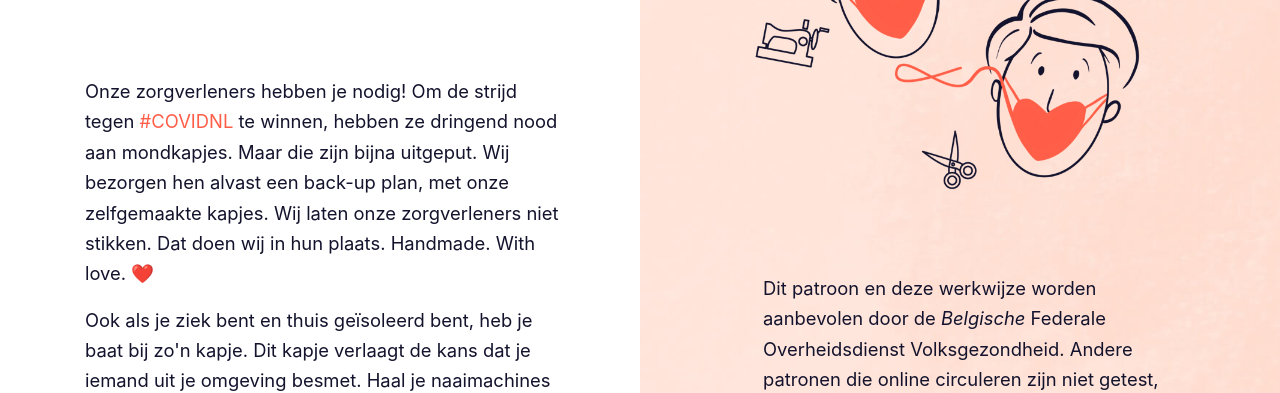
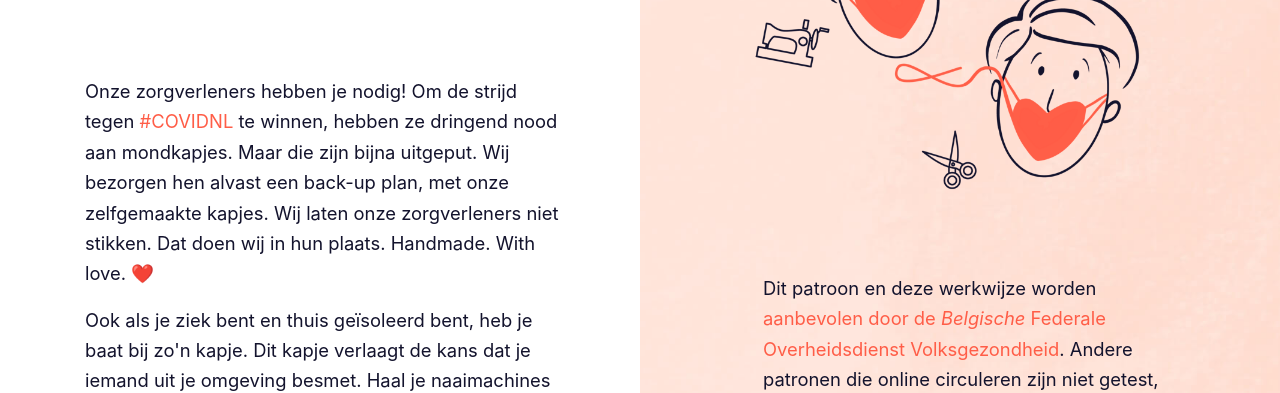
Before and after one commit to MakeInBelgium/naaiactie, a website: page website/html/NL_nl/index.html in a window 1280 px wide. Shown: the part 413-806 px from the top of the page. Drawn offline with Linux system fonts and the light colour scheme.

Commit message:
Link FOD

```diff
--- a/website/html/NL_nl/index.html
+++ b/website/html/NL_nl/index.html
@@ -116,7 +116,9 @@
             </footer>
           </article>
           <figure class="stamp-of-approval">
+            <a href="https://www.facebook.com/notes/fod-volksgezondheid-veiligheid-van-de-voedselketen-en-leefmilieu/tips-om-je-eigen-mondmasker-te-maken/3168180623213948/">
             <img src="/assets/img/fod-badge.svg" width="150" width="150" alt="FOD Approved" />
+            </a>
           </figure>
         </div>
         <div class="col-md-6 hero-bg d-flex align-items-center">
@@ -126,7 +128,7 @@
                 height="755" />
             </figure>
             <p class="pl-md-4 pl-lg-5">
-              Dit patroon en deze werkwijze worden aanbevolen door de <em>Belgische</em> Federale Overheidsdienst Volksgezondheid.
+            Dit patroon en deze werkwijze worden <a href="https://www.facebook.com/notes/fod-volksgezondheid-veiligheid-van-de-voedselketen-en-leefmilieu/tips-om-je-eigen-mondmasker-te-maken/3168180623213948/">aanbevolen door de <em>Belgische</em> Federale Overheidsdienst Volksgezondheid</a>.
               Andere patronen die online circuleren zijn niet getest, dus mogelijk niet veilig.<br>
               Ook met dit zelfgemaakt mondkapje is het belangrijk altijd de algemene regels te volgen. Dit is géén mondkapje van medische kwaliteit.
             </p>
```
